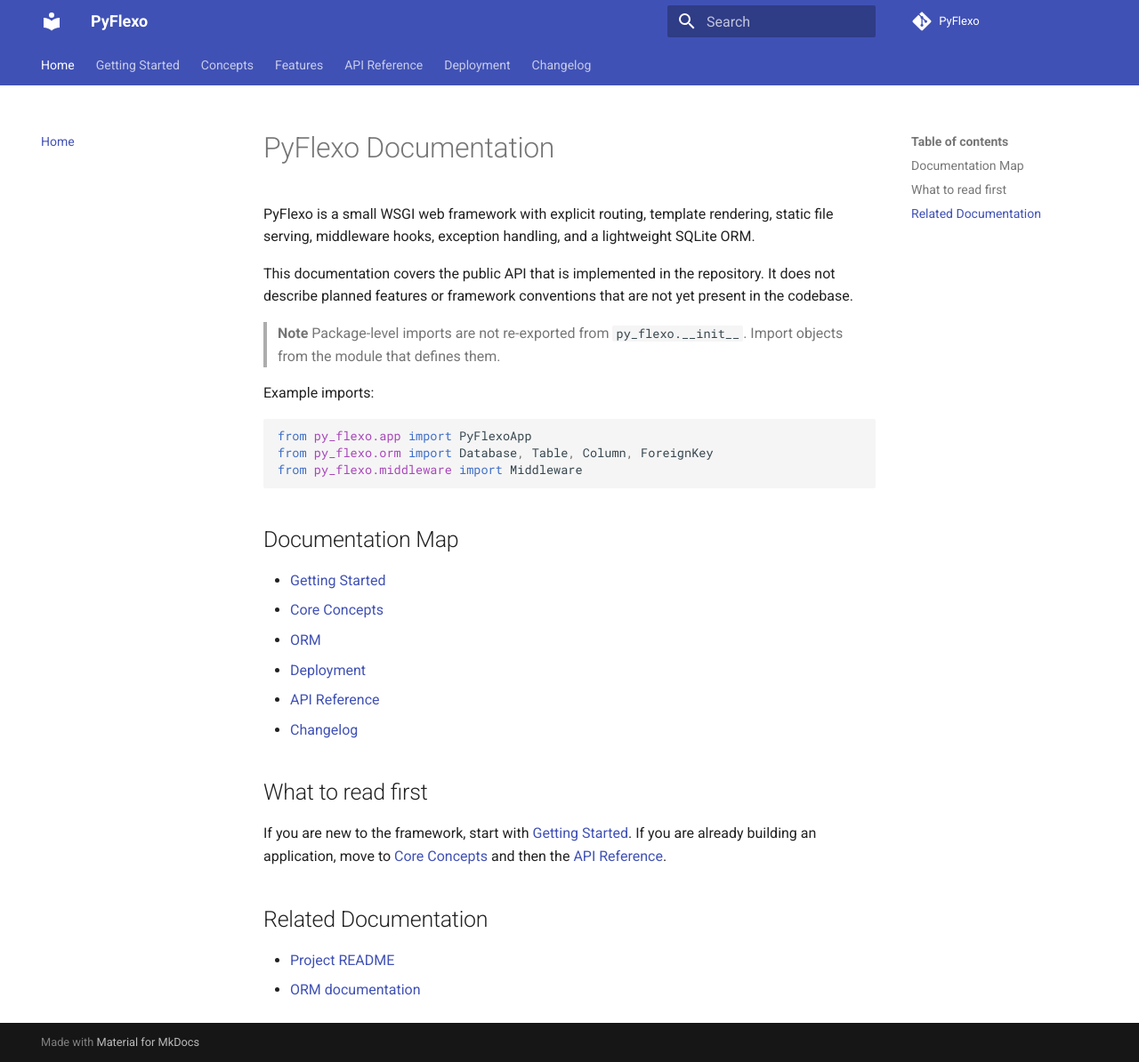
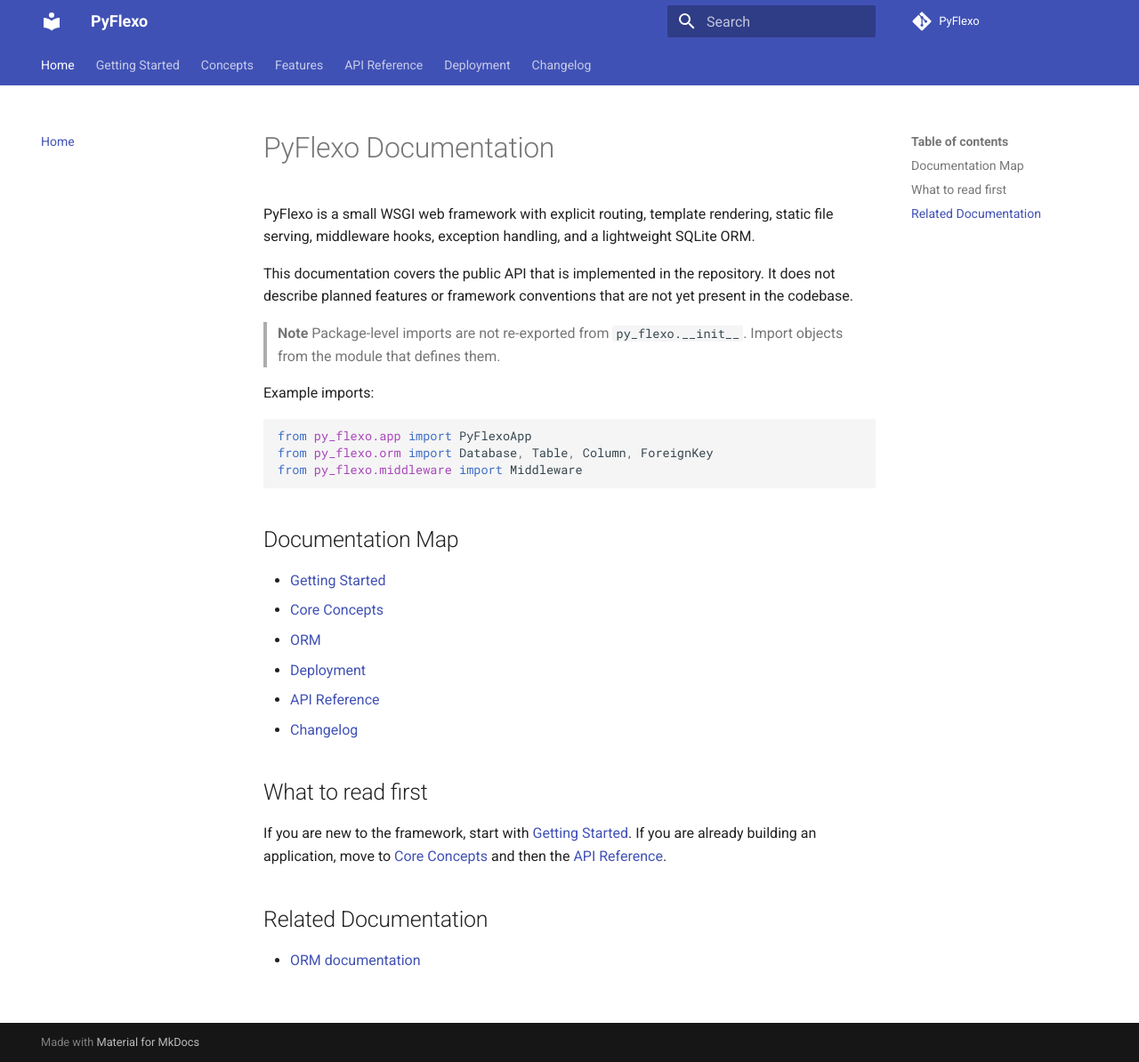
Before and after one commit to mukarramboy/py-flexo-docs, an MkDocs documentation site: the page built from docs/index.md, in a window 1280 px wide and 1194 px high. Shown: the whole window at 89% size. Built offline with MkDocs 1.6.1 and Material for MkDocs 9.7.7, drawn with Linux system fonts in a browser that asks for light colours; comment, search, counter and statistics services are not loaded.

Commit message:
fix:index.md

```diff
--- a/docs/index.md
+++ b/docs/index.md
@@ -30,5 +30,4 @@ If you are new to the framework, start with [Getting Started](getting-started.md
 
 ## Related Documentation
 
-- [Project README](../README.md)
 - [ORM documentation](orm/README.md)
```
